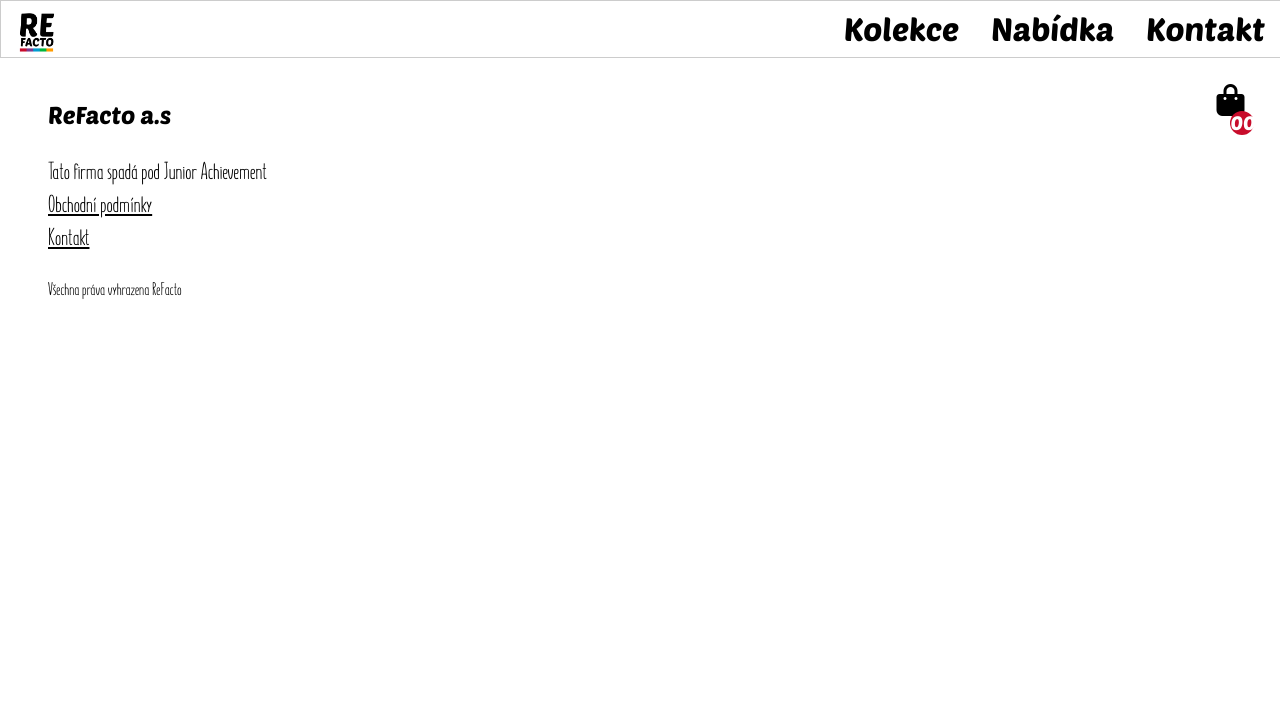
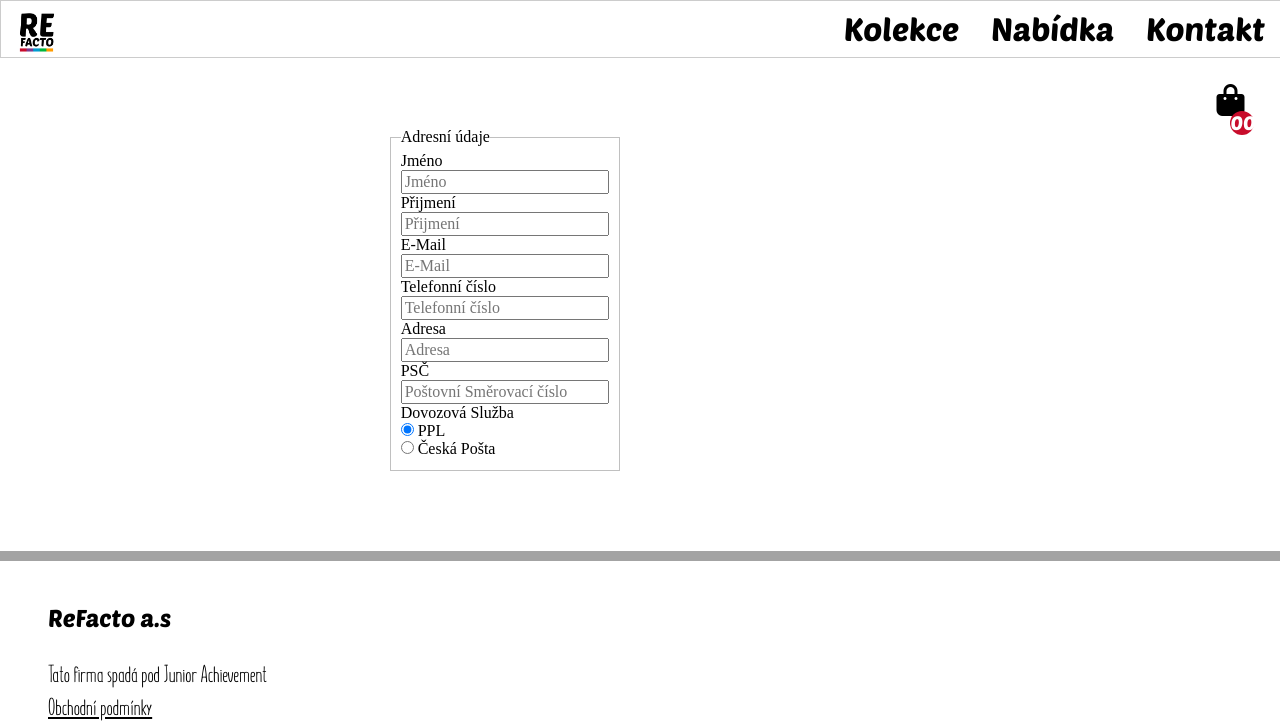
Before and after one commit to Rtizie/refacto-eshop, a Flask app: template app/templates/checkout.html in a window 1280 px wide. Shown: the top 721 px of the page. Before the commit the page ends 299 px from the top, so only its background shows below. Run offline with Flask 2, Linux system fonts and the light colour scheme; the template is opened without the code that fills it: most values are stand-ins (such as "Sample title", 1, 10 or a date in 2020); style sheets or scripts are compiled from the project's sources; some libraries are stand-ins or nearby versions.

Commit message:
platebka hotová idk

```diff
--- a/app/main.py
+++ b/app/main.py
@@ -62,6 +62,7 @@ def test():
 def checkout():
 	cart = session.get('cart')
 	products, grand_total, quantity_total = handle_cart(cart)
+	sass.compile(dirname=('app/static/scss', 'app/static/css'))
 	return render_template("checkout.html",products=products,grand_total=grand_total,quantity_total=quantity_total,number_of_items_in_basket=len(session.get('cart')))
 
 @app.route("/cart_remove",methods=['GET','POST'])
--- /dev/null
+++ b/app/static/css/checkout.css
@@ -0,0 +1,7 @@
+.main {
+  margin: auto;
+  display: flex;
+  margin-top: 10vh;
+  margin-bottom: 10vh;
+  width: 50%;
+  justify-content: space-around; }
--- a/app/static/scss/checkout.scss
+++ b/app/static/scss/checkout.scss
@@ -0,0 +1,14 @@
+.main{
+    margin: auto;
+    display: flex;
+    margin-top: 10vh;
+    margin-bottom: 10vh;
+    width: 50%;
+    justify-content: space-around;
+    .address{
+
+    }
+    .pay{
+
+    }
+}
--- a/app/templates/checkout.html
+++ b/app/templates/checkout.html
@@ -1,9 +1,119 @@
 {% extends 'base.html' %}
 {% block head %}
+
 <link rel="stylesheet" href="{{ url_for('static',filename='css/checkout.css')}}">
 {% endblock %}
 {% block body %}
 <div class="main">
+    <script src="https://www.paypal.com/sdk/js?client-id=AYl6fzLH8a742hJG_PA89W_uTwnogNeEbFHenxSv5BeSH5RpoJpqzJ8lgFn4mw3kyAUImk-s0WDL6F1Q&currency=CZK"></script>
+    <div class="address">
+        <form class="form-horizontal">
+            <fieldset>
 
+            <!-- Form Name -->
+            <legend>Adresní údaje</legend>
+
+            <!-- Text input-->
+            <div class="form-group">
+              <label class="col-md-4 control-label" for="textinput">Jméno</label>
+              <div class="col-md-4">
+              <input id="textinput" name="textinput" type="text" placeholder="Jméno" class="form-control input-md" required="">
+
+              </div>
+            </div>
+
+            <!-- Text input-->
+            <div class="form-group">
+              <label class="col-md-4 control-label" for="textinput">Přijmení</label>
+              <div class="col-md-4">
+              <input id="textinput" name="textinput" type="text" placeholder="Přijmení" class="form-control input-md" required="">
+
+              </div>
+            </div>
+
+            <!-- Text input-->
+            <div class="form-group">
+              <label class="col-md-4 control-label" for="email">E-Mail</label>
+              <div class="col-md-4">
+              <input id="email" name="email" type="text" placeholder="E-Mail" class="form-control input-md" required="">
+
+              </div>
+            </div>
+
+            <!-- Text input-->
+            <div class="form-group">
+              <label class="col-md-4 control-label" for="phone">Telefonní číslo</label>
+              <div class="col-md-4">
+              <input id="phone" name="phone" type="text" placeholder="Telefonní číslo" class="form-control input-md" required="">
+
+              </div>
+            </div>
+
+            <!-- Text input-->
+            <div class="form-group">
+              <label class="col-md-4 control-label" for="adress">Adresa</label>
+              <div class="col-md-4">
+              <input id="adress" name="adress" type="text" placeholder="Adresa" class="form-control input-md" required="">
+
+              </div>
+            </div>
+
+            <!-- Text input-->
+            <div class="form-group">
+              <label class="col-md-4 control-label" for="psc">PSČ</label>
+              <div class="col-md-4">
+              <input id="psc" name="psc" type="text" placeholder="Poštovní Směrovací číslo" class="form-control input-md" required="">
+
+              </div>
+            </div>
+
+            <!-- Multiple Radios -->
+            <div class="form-group">
+              <label class="col-md-4 control-label" for="radios">Dovozová Služba</label>
+              <div class="col-md-4">
+              <div class="radio">
+                <label for="radios-0">
+                  <input type="radio" name="radios" id="radios-0" value="1" checked="checked">
+                  PPL
+                </label>
+                </div>
+              <div class="radio">
+                <label for="radios-1">
+                  <input type="radio" name="radios" id="radios-1" value="2">
+                  Česká Pošta
+                </label>
+                </div>
+              </div>
+            </div>
+
+            </fieldset>
+            </form>
+    </div>
+    <div class="pay">
+
+    </div>
+    <div id="paypal-button-container"></div>
+    <script>
+    paypal.Buttons({
+      createOrder: function(data, actions) {
+        // This function sets up the details of the transaction, including the amount and line item details.
+        return actions.order.create({
+          purchase_units: [{
+            amount: {
+              value: '{{ grand_total }}'
+            }
+          }]
+        });
+      },
+      onApprove: function(data, actions) {
+        // This function captures the funds from the transaction.
+        return actions.order.capture().then(function(details) {
+          // This function shows a transaction success message to your buyer.
+          alert('Transaction completed by ' + details.payer.name.given_name);
+        });
+      }
+    }).render('#paypal-button-container');
+    //This function displays Smart Payment Buttons on your web page.
+    </script>
 </div>
 {% endblock %}
```
Also changed, not shown: README.md (added).
